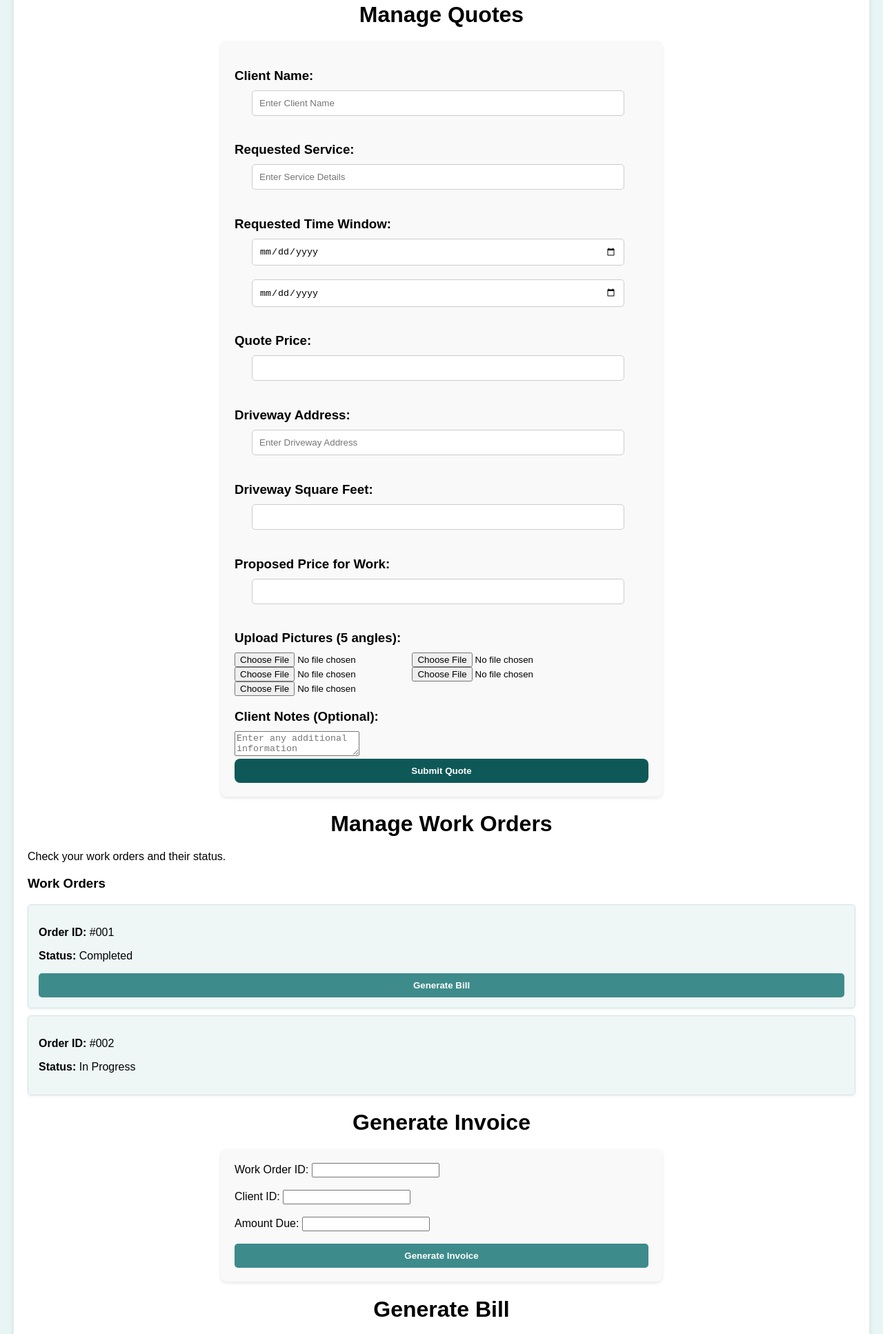
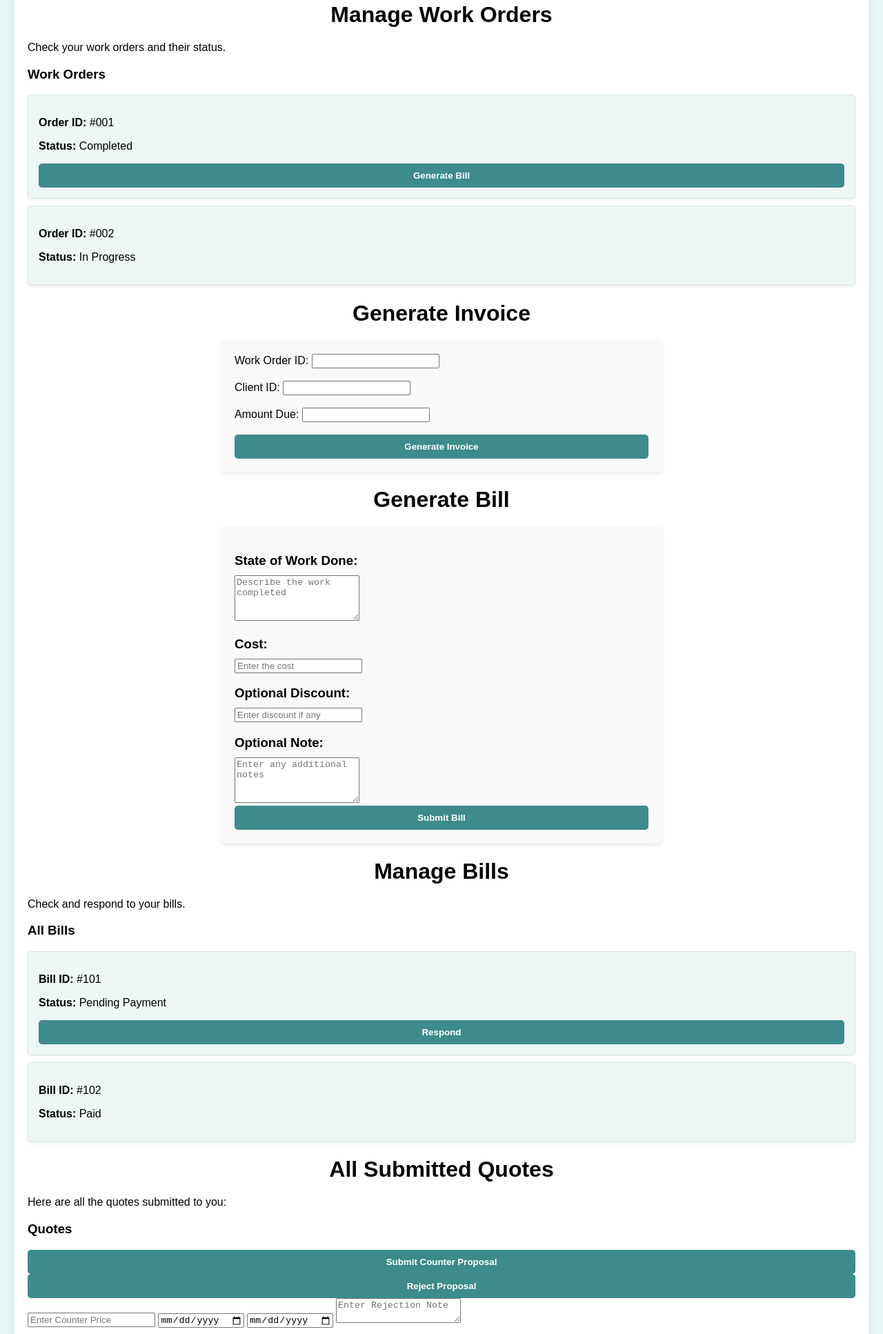
Before and after one commit to SabaBegum2/Driveway-Sealing-Managament-System, a website with bundled scripts: page DavidSmith/DavidDashboard.html in a window 1280 px wide. Shown: the part 262-2196 px from the top of the page at 69% size. Built offline with nearby package versions, Linux system fonts and the light colour scheme; no server answers.

Commit message:
the rejection and and approval buttons are successfully working

```diff
--- a/DavidSmith/DavidDashboard.html
+++ b/DavidSmith/DavidDashboard.html
@@ -26,37 +26,6 @@
                 <p>Welcome to the David Smith Dashboard!</p>
             </div>
 
-            <!-- Quotes Tab -->
-            <div id="Quotes" class="DavidContent">
-                <h1>Manage Quotes</h1>
-                <form id="quoteForm">
-                    <h3>Client Name:</h3>
-                    <input class="fillInputWidth" style="margin-left: 25px; width:90%" placeholder="Enter Client Name" id="client-name" required>
-                    <h3>Requested Service:</h3>
-                    <input class="fillInputWidth" style="margin-left: 25px; width:90%" placeholder="Enter Service Details" id="service-details" required>
-                    <h3>Requested Time Window:</h3>
-                    <input class="fillInputWidth" type="date" style="margin-left: 25px; width:90%" id="time-start" required>
-                    <input class="fillInputWidth" type="date" style="margin-left: 25px; width:90%" id="time-end" required>
-                    <h3>Quote Price:</h3>
-                    <input class="fillInputWidth" type="number" style="margin-left: 25px; width:90%" id="quote-price" required>
-                    <h3>Driveway Address:</h3> <!-- New input for the address -->
-                    <input class="fillInputWidth" style="margin-left: 25px; width:90%" placeholder="Enter Driveway Address" id="driveway-address" required>
-                    <h3>Driveway Square Feet:</h3> <!-- New input for the square feet -->
-                    <input class="fillInputWidth" type="number" style="margin-left: 25px; width:90%" id="square-feet" required>
-                    <h3>Proposed Price for Work:</h3> <!-- New input for the proposed price -->
-                    <input class="fillInputWidth" type="number" style="margin-left: 25px; width:90%" id="proposed-price" required>
-                    <h3>Upload Pictures (5 angles):</h3> <!-- New input for pictures -->
-                    <input type="file" id="picture-1" accept="image/*" required>
-                    <input type="file" id="picture-2" accept="image/*" required>
-                    <input type="file" id="picture-3" accept="image/*" required>
-                    <input type="file" id="picture-4" accept="image/*" required>
-                    <input type="file" id="picture-5" accept="image/*" required>
-                    <h3>Client Notes (Optional):</h3> <!-- New input for the note -->
-                    <textarea id="client-notes" placeholder="Enter any additional information"></textarea>
-
-                    <button class="submitQuote">Submit Quote</button>
-                </form>
-            </div>
 
             <!-- Work Orders Tab -->
             <div id="WorkOrders" class="DavidContent">
@@ -146,6 +115,13 @@
                     <ul id="quote-list">
                         <!-- Additional quote items will be dynamically generated here -->
                     </ul>
+                    <button onclick="respondWithCounter(1)">Submit Counter Proposal</button>
+                    <button onclick="rejectRequest(1)">Reject Proposal</button>
+                    <input type="number" id="counter-price-123" placeholder="Enter Counter Price">
+                    <input type="date" id="start-date-123" placeholder="Start Date">
+                    <input type="date" id="end-date-123" placeholder="End Date">
+                    <textarea id="rejection-note-123" placeholder="Enter Rejection Note"></textarea>
+
                 </div>
             </div>
 
--- a/DavidSmith/Davidindex.js
+++ b/DavidSmith/Davidindex.js
@@ -371,7 +371,59 @@
 
 // // Load quotes on page load
 // document.addEventListener('DOMContentLoaded', loadQuotes);
+function respondWithCounter(quoteID) {
+    console.log('respondWithCounter called for Quote ID:', quoteID);
 
+    const counterPrice = document.getElementById(`counter-price-${quoteID}`).value;
+    const startDate = document.getElementById(`start-date-${quoteID}`).value;
+    const endDate = document.getElementById(`end-date-${quoteID}`).value;
+
+    if (!counterPrice || !startDate || !endDate) {
+        alert('Please provide all details for the counter proposal.');
+        return;
+    }
+
+    // Send counter proposal to the server
+    fetch(`http://127.0.0.1:5050/quotes/counter/${quoteID}`, {
+        method: 'POST',
+        headers: { 'Content-Type': 'application/json' },
+        body: JSON.stringify({ counterPrice, startDate, endDate, addNote: "Some note", clientID: "C001" }),
+    })
+        .then(response => {
+            if (!response.ok) {
+                throw new Error(`HTTP error! status: ${response.status}`);
+            }
+            return response.json();
+        })
+        .then(data => alert(data.message))
+        .catch(error => console.error('Error:', error));
+
+}
+
+// Reject Quote Request
+function rejectRequest(quoteID) {
+    console.log('rejectRequest called for Quote ID:', quoteID);
+
+    const rejectionNote = document.getElementById(`rejection-note-${quoteID}`).value;
+
+    if (!rejectionNote) {
+        alert('Please provide a rejection note.');
+        return;
+    }
+
+    // Send rejection to the server
+    fetch(`/quotes/reject/${quoteID}`, {
+        method: 'POST',
+        headers: { 'Content-Type': 'application/json' },
+        body: JSON.stringify({ rejectionNote }),
+    })
+        .then(response => response.json())
+        .then(data => {
+            console.log('Server response:', data);
+            alert(data.message);
+        })
+        .catch(error => console.error('Error:', error));
+}
 document.addEventListener('DOMContentLoaded', () => {
     // Load quotes when the DOM is fully loaded
     function loadQuotes() {
@@ -412,44 +464,9 @@ document.addEventListener('DOMContentLoaded', () => {
     }
 
     // Function to respond with a counter proposal
-    function respondWithCounter(quoteID) {
-        const counterPrice = document.getElementById(`counter-price-${quoteID}`).value;
-        const startDate = document.getElementById(`start-date-${quoteID}`).value;
-        const endDate = document.getElementById(`end-date-${quoteID}`).value;
+    // Define the functions globally
+    // Respond with Counter Proposal
 
-        if (!counterPrice || !startDate || !endDate) {
-            alert('Please provide all details for the counter proposal.');
-            return;
-        }
-
-        fetch(`/quotes/counter/${quoteID}`, {
-            method: 'POST',
-            headers: { 'Content-Type': 'application/json' },
-            body: JSON.stringify({ counterPrice, startDate, endDate }),
-        })
-            .then(response => response.json())
-            .then(data => alert(data.message))
-            .catch(error => console.error('Error:', error));
-    }
-
-    // Function to reject the request with a note
-    function rejectRequest(quoteID) {
-        const rejectionNote = document.getElementById(`rejection-note-${quoteID}`).value;
-
-        if (!rejectionNote) {
-            alert('Please provide a rejection note.');
-            return;
-        }
-
-        fetch(`/quotes/reject/${quoteID}`, {
-            method: 'POST',
-            headers: { 'Content-Type': 'application/json' },
-            body: JSON.stringify({ rejectionNote }),
-        })
-            .then(response => response.json())
-            .then(data => alert(data.message))
-            .catch(error => console.error('Error:', error));
-    }
 
     // Load quotes when the DOM is ready
     loadQuotes();
```
Also changed, not shown: Server/userApp.js (+60 -32 lines).
